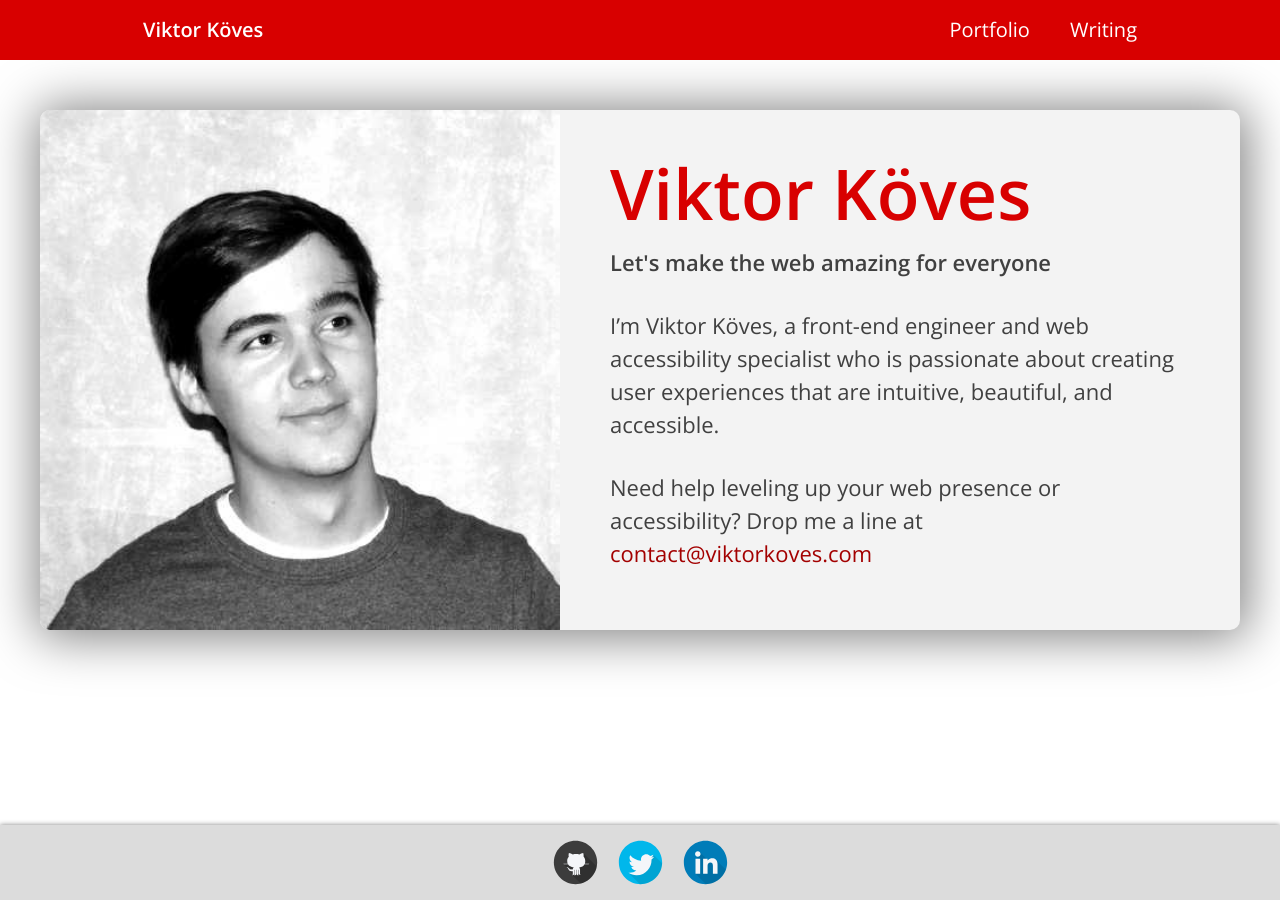
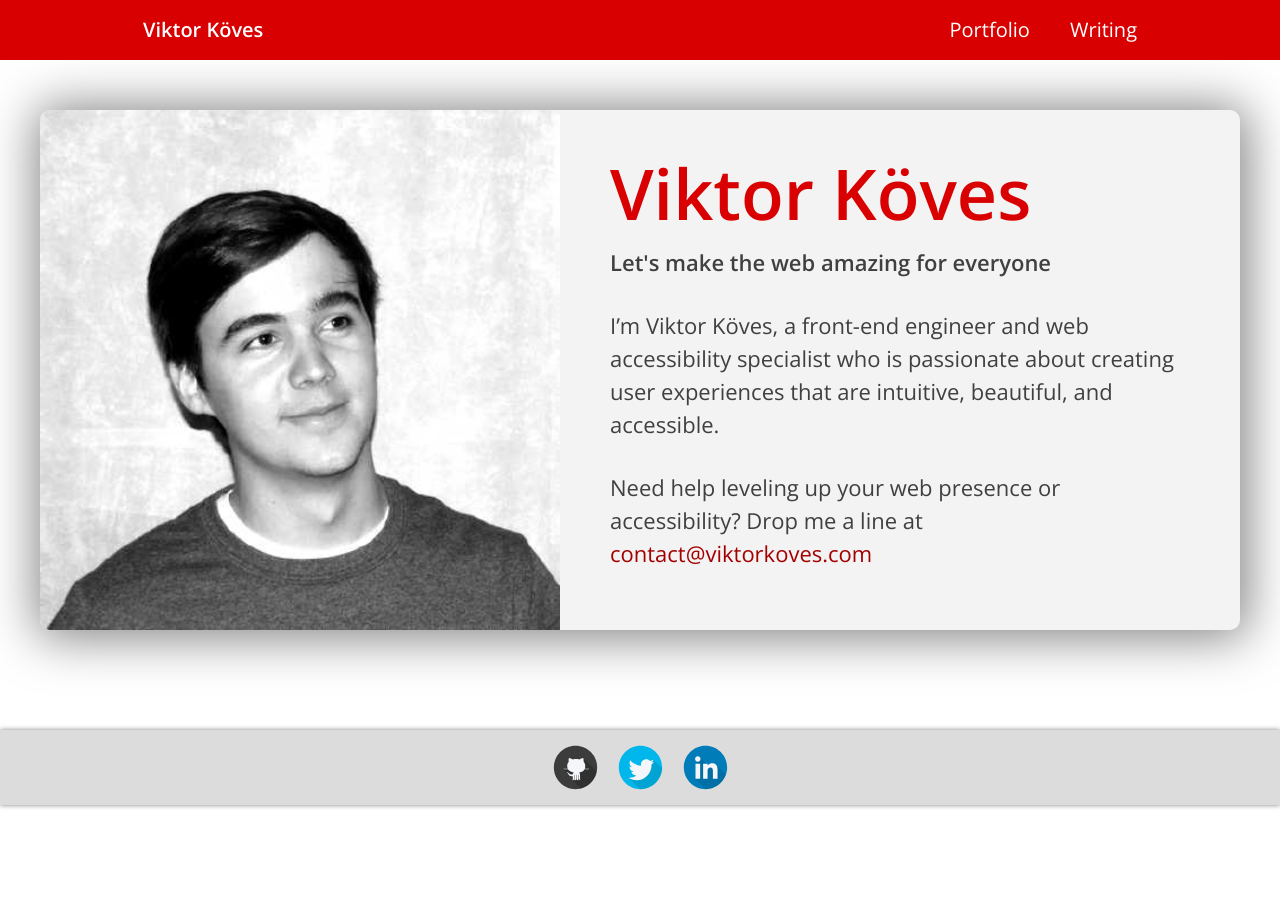
Before and after one commit to vkoves/vkoves.github.io, a Jekyll site: the page built from index.html, in a window 1280 px wide and 900 px high, scrolled down 100 px. Built offline with Jekyll 4.4.1, drawn with Linux system fonts in a browser that asks for light colours.

Commit message:
Fixed min-height

```diff
--- a/css/main.scss
+++ b/css/main.scss
@@ -72,17 +72,18 @@ p { margin: 1.5rem 0; }
 
 // The <main> element on all pages, including full width pages
 .page-container {
-  margin-top: 50px;
-  margin-bottom: 100px;
+  padding-top: 50px;
+  padding-bottom: 100px;
+  box-sizing: border-box;
   // Use min-height to prevent the footer not being at screen bottom on pages
   // with very little content like the homepage or 404
-  min-height: calc(100vh - 185px);
+  min-height: calc(100vh - 135px);
 
   /**
    * Mobile styling
    */
   @media (max-width: 600px) {
-    min-height: calc(100vh - 176px);
+    min-height: calc(100vh - 146px);
   }
 }
 
```
